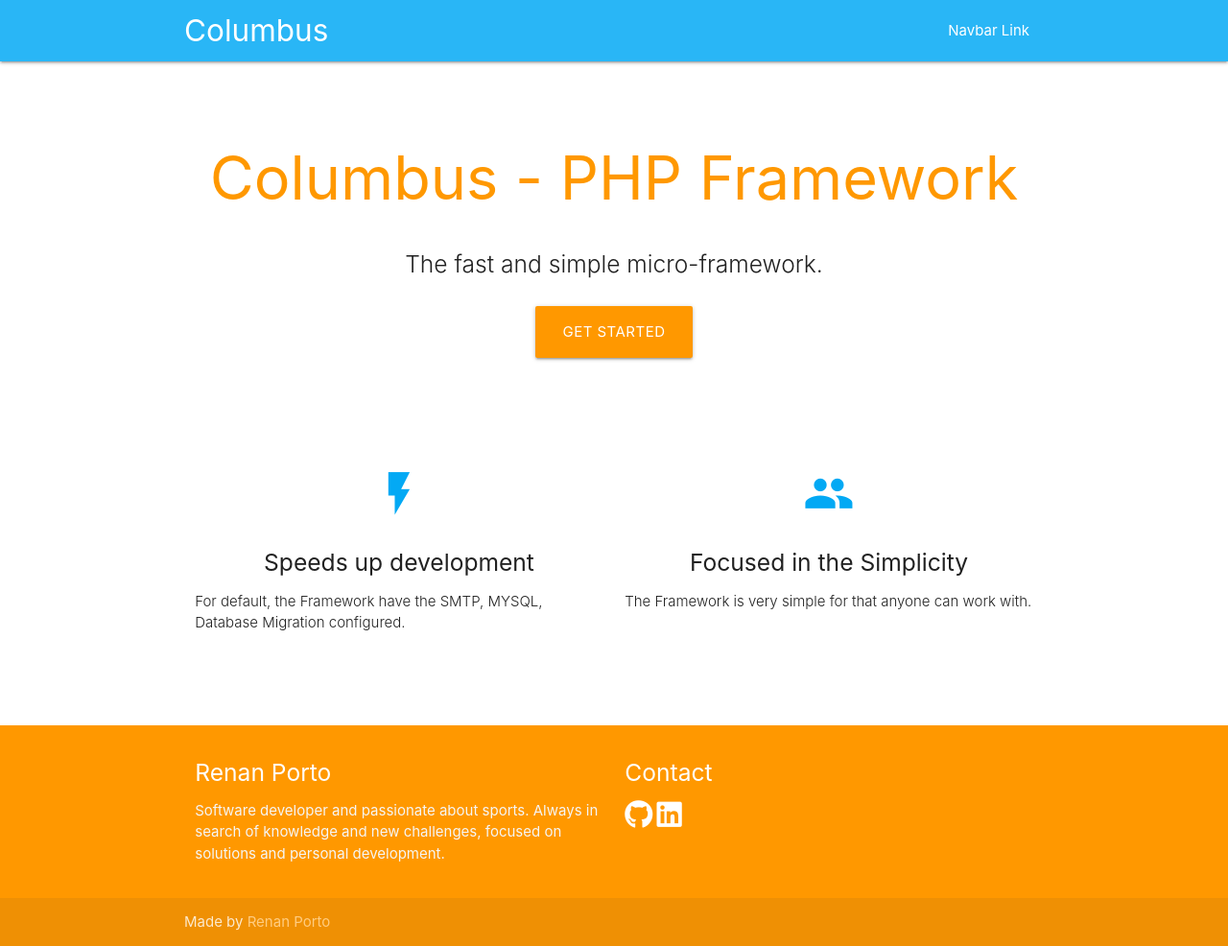
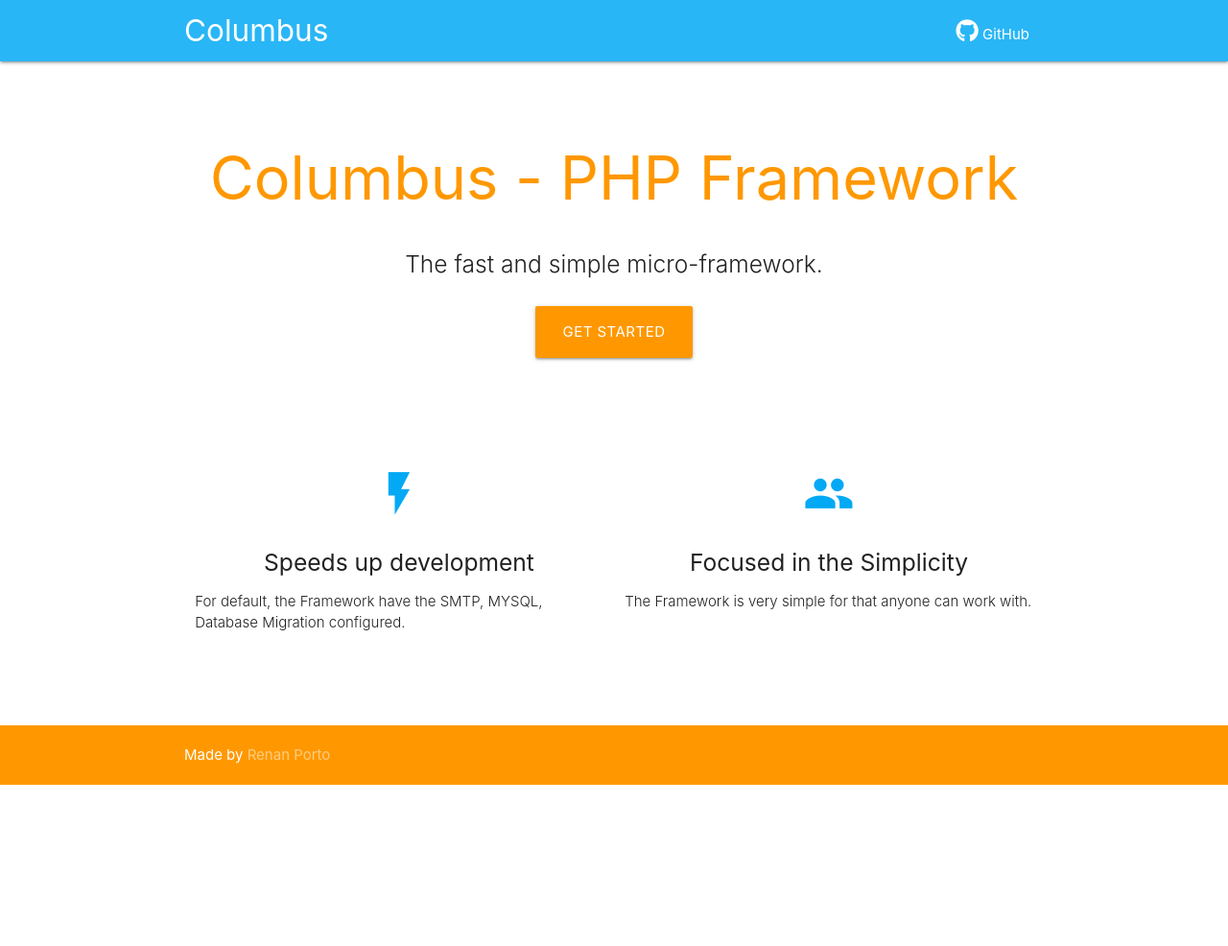
Before and after one commit to tota1099/playing-with-css, a plain HTML site: page materialize.html in a window 1280 px wide. Shown: the whole page at 96% size. After the commit the page ends 818 px from the top, so only its background shows below. Drawn offline with nearby package versions, Linux system fonts and the light colour scheme.

Commit message:
Adicionando link para o projeto Columbus

```diff
--- a/css/materialize.css
+++ b/css/materialize.css
@@ -1,3 +1,7 @@
 .icon-block .material-icons {
     font-size: inherit;
 }
+
+.footer-copyright {
+    padding-bottom: 20px;
+}
--- a/materialize.html
+++ b/materialize.html
@@ -1,7 +1,7 @@
 <!DOCTYPE html>
 <html>
     <head>
-        <title>Materialize Template</title>
+        <title>Columbus - PHP Framework</title>
 
         <!-- Compiled and minified CSS Materialize -->
         <link rel="stylesheet" href="https://cdnjs.cloudflare.com/ajax/libs/materialize/1.0.0/css/materialize.min.css">
@@ -23,11 +23,11 @@
                 Columbus
             </a>
                 <ul class="right hide-on-med-and-down">
-                <li><a href="#">Navbar Link</a></li>
+                <li><a href="https://github.com/tota1099/Columbus" rel="noopener noreferrer" target="_blank"><i class="fab fa-github"></i> GitHub</a></li>
                 </ul>
 
                 <ul id="nav-mobile" class="sidenav">
-                <li><a href="#">Navbar Link</a></li>
+                <li><a href="https://github.com/tota1099/Columbus" rel="noopener noreferrer" target="_blank"><i class="fab fa-github"></i> GitHub</a></li>
                 </ul>
                 <a href="#" data-target="nav-mobile" class="sidenav-trigger"><i class="material-icons">menu</i></a>
             </div>
@@ -74,35 +74,9 @@
             <br><br>
         </div>
 
-        <footer class="page-footer orange">
+        <footer class="page-footer orange footer-copyright">
             <div class="container">
-                <div class="row">
-                <div class="col l6 s12">
-                    <h5 class="white-text">Renan Porto</h5>
-                    <p class="grey-text text-lighten-4">
-                        Software developer and passionate about sports. Always in search of knowledge and new challenges,
-                        focused on solutions and personal development.
-                    </p>
-                </div>
-                <div class="col l6 s12">
-                    <h5 class="white-text">Contact</h5>
-                    <ul>
-                        <li>
-                            <a class="white-text" href="https://github.com/tota1099" rel="noopener noreferrer" target="_blank">
-                                <i class="fab fa-2x fa-github"></i>
-                            </a>
-                            <a class="white-text" href="https://www.linkedin.com/in/renan-de-medeiros-porto" rel="noopener noreferrer" target="_blank">
-                                <i class="fab fa-2x fa-linkedin"></i>
-                            </a>
-                        </li>
-                    </ul>
-                </div>
-                </div>
-            </div>
-            <div class="footer-copyright">
-                <div class="container">
                 Made by <a class="orange-text text-lighten-3" rel="noopener noreferrer" target="_blank" href="http://renanporto.com.br">Renan Porto</a>
-                </div>
             </div>
         </footer>
 
@@ -116,3 +90,9 @@
         <script src="https://cdnjs.cloudflare.com/ajax/libs/materialize/1.0.0/js/materialize.min.js"></script>
     </body>
 </html>
+<script>
+    document.addEventListener('DOMContentLoaded', function() {
+        var elems2 = document.querySelectorAll('.sidenav');
+        var instances2 = M.Sidenav.init(elems2);
+    });
+</script>
```
Also changed, not shown: index.html (+1 -1 lines).
